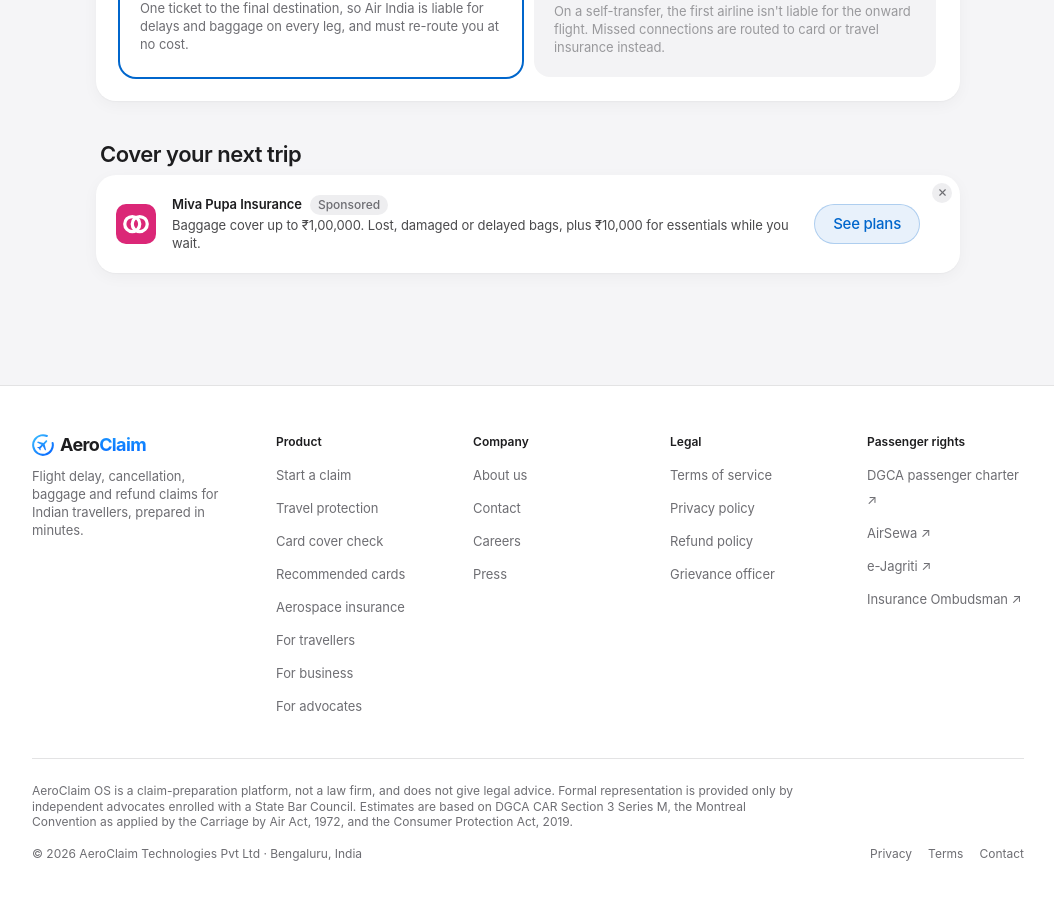
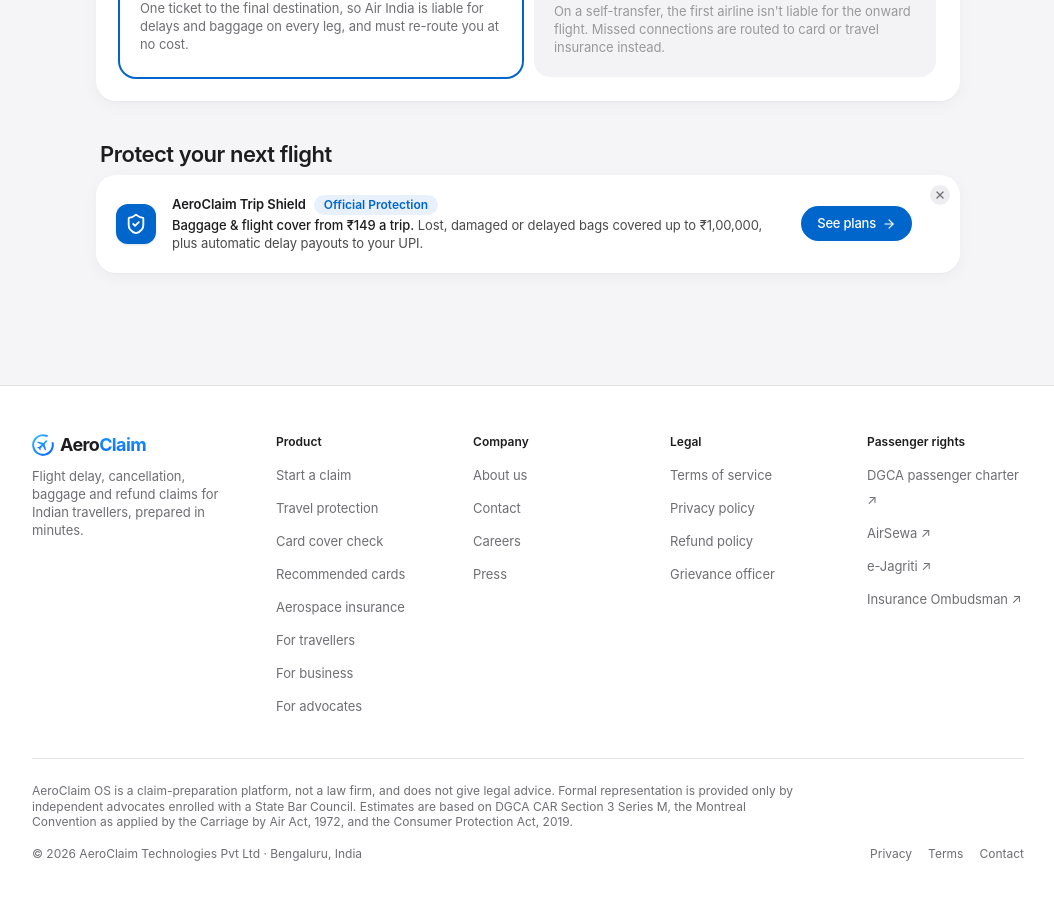
Before and after one commit to hashmicode-lead/aeroclaim, a Next.js app: page /audit/demo in a window 1280 px wide. Shown: the part 1932-2832 px from the top of the page, without its empty margins (112-1166 px from the left). Built offline with nearby package versions, Linux system fonts and the light colour scheme.

Commit message:
feat(protection): replace 3rd-party sponsored ads with AeroClaim official Trip Shield & Annual Pass

```diff
--- a/src/app/audit/demo/page.tsx
+++ b/src/app/audit/demo/page.tsx
@@ -175,8 +175,8 @@ export default function AuditPage() {
           </div>
         </Section>
         <section>
-          <h2 className="title-2 mb-2 px-1">Cover your next trip</h2>
-          <InsuranceAd variant="banner" index={1} />
+          <h2 className="title-2 mb-2 px-1">Protect your next flight</h2>
+          <InsuranceAd variant="banner" index={0} />
         </section>
       </div>
     </div>
--- a/src/components/InsuranceAd.tsx
+++ b/src/components/InsuranceAd.tsx
@@ -1,82 +1,109 @@
 "use client";
 
-import { X } from "lucide-react";
-import { BRAND_COLOR, BrandMark, type BrandId } from "./BrandMark";
+import { ArrowRight, ShieldCheck, X } from "lucide-react";
+import Link from "next/link";
 import { useState } from "react";
 
-/** Sample sponsored placements. Insurer names are placeholders chosen for the demo. */
-const ADS = [
+/** Official AeroClaim Protection recommendations. Replaces 3rd-party sponsored ads. */
+const PLANS = [
   {
-    id: "ztar",
-    mark: "ztar" as BrandId,
-    brand: "Ztar Health Insurance",
-    headline: "Delays over 4 hours pay out automatically",
-    body: "Flight-delay cover from ₹149 a trip. No forms: we track your flight and pay to your UPI.",
-    cta: "Get a quote",
+    id: "trip_shield",
+    brand: "AeroClaim Trip Shield",
+    badge: "Official Protection",
+    headline: "Baggage & flight cover from ₹149 a trip",
+    body: "Lost, damaged or delayed bags covered up to ₹1,00,000, plus automatic delay payouts to your UPI.",
+    cta: "See plans",
+    href: "/protection",
   },
   {
-    id: "mivapupa",
-    mark: "mivapupa" as BrandId,
-    brand: "Miva Pupa Insurance",
-    headline: "Baggage cover up to ₹1,00,000",
-    body: "Lost, damaged or delayed bags, plus ₹10,000 for essentials while you wait.",
-    cta: "See plans",
+    id: "annual_pass",
+    brand: "AeroClaim Annual Pass",
+    badge: "Frequent Flyer Pass",
+    headline: "Annual multi-trip cover for ₹2,999/yr",
+    body: "Unlimited domestic and international flights covered. Self-transfer connections and priority advocate escalation.",
+    cta: "Explore Annual Pass",
+    href: "/protection",
   },
   {
-    id: "fbi",
-    mark: "fbi" as BrandId,
-    brand: "FBI Health Insurance",
-    headline: "Annual multi-trip cover for ₹2,999",
-    body: "Unlimited international trips, medical cover up to ₹2 crore and missed connections.",
-    cta: "Compare covers",
+    id: "flight_guard",
+    brand: "AeroClaim Flight Guard",
+    badge: "Automated Payout",
+    headline: "Delays over 4 hours pay out automatically",
+    body: "Zero paperwork: we monitor live airport telemetry and transfer straight to your UPI if your flight is held up.",
+    cta: "Protect this flight",
+    href: "/protection",
   },
 ];
 
 export function InsuranceAd({ variant = "card", index = 0 }: { variant?: "card" | "banner" | "rail"; index?: number }) {
   const [hidden, setHidden] = useState(false);
-  const [clicked, setClicked] = useState(false);
   if (hidden) return null;
-  const ad = ADS[index % ADS.length];
+  const plan = PLANS[index % PLANS.length];
 
-  const Badge = <span className="caption rounded-full bg-fill px-2 py-0.5 font-medium text-muted">Sponsored</span>;
-  const Mark = <BrandMark id={ad.mark} size={40} title={ad.brand} />;
-  const Cta = (
-    <button className="btn-ghost shrink-0 border border-accent/25 bg-accent-soft text-accent transition-colors hover:bg-accent/15" onClick={() => setClicked(true)}>
-      {clicked ? "Quote sent to your email" : ad.cta}
-    </button>
+  const Badge = (
+    <span className="caption rounded-full bg-accent-soft px-2.5 py-0.5 font-semibold text-accent">
+      {plan.badge}
+    </span>
+  );
+
+  const IconMark = (
+    <span className="flex size-10 shrink-0 items-center justify-center rounded-xl bg-accent text-white shadow-sm">
+      <ShieldCheck size={22} aria-hidden />
+    </span>
+  );
+
+  const CtaLink = (
+    <Link
+      href={plan.href}
+      className="btn-primary shrink-0 py-2! px-4! text-[13px]! inline-flex items-center gap-1.5"
+    >
+      {plan.cta} <ArrowRight size={14} aria-hidden />
+    </Link>
   );
 
   if (variant === "banner")
     return (
-      <aside aria-label={`Advertisement: ${ad.brand}`} className="card reveal relative flex flex-wrap items-center gap-4 p-4 pr-9 sm:p-5 sm:pr-10">
-        {Mark}
+      <aside aria-label={plan.brand} className="card reveal relative flex flex-wrap items-center gap-4 p-4 pr-10 sm:p-5 sm:pr-12">
+        {IconMark}
         <div className="min-w-0 flex-1">
-          <div className="flex items-center gap-2">
-            <span className="footnote font-semibold">{ad.brand}</span>
+          <div className="flex flex-wrap items-center gap-2">
+            <span className="footnote font-semibold text-ink">{plan.brand}</span>
             {Badge}
           </div>
-          <p className="footnote mt-0.5 text-ink/80">{ad.headline}. {ad.body}</p>
+          <p className="footnote mt-0.5 text-ink/80">
+            <span className="font-medium text-ink">{plan.headline}.</span> {plan.body}
+          </p>
         </div>
-        {Cta}
-        <button aria-label="Close ad" className="absolute top-2 right-2 flex size-5 items-center justify-center rounded-full bg-fill text-muted hover:text-ink" onClick={() => setHidden(true)}>
-          <X size={11} strokeWidth={2.5} aria-hidden />
+        {CtaLink}
+        <button
+          aria-label="Close"
+          className="absolute top-2.5 right-2.5 flex size-5 items-center justify-center rounded-full bg-fill text-muted hover:text-ink transition-colors"
+          onClick={() => setHidden(true)}
+        >
+          <X size={12} strokeWidth={2.5} aria-hidden />
         </button>
       </aside>
     );
 
   return (
-    <aside aria-label={`Advertisement: ${ad.brand}`} className={`card reveal relative overflow-hidden p-6 ${variant === "rail" ? "" : ""}`}>
-      <div className="absolute -top-10 -right-10 size-32 rounded-full opacity-10" style={{ background: BRAND_COLOR[ad.mark] }} aria-hidden />
+    <aside aria-label={plan.brand} className="card reveal relative overflow-hidden p-6">
+      <div className="absolute -top-10 -right-10 size-32 rounded-full bg-accent/5" aria-hidden />
       <div className="relative flex items-center gap-3 pr-6">
-        {Mark}
-        <span className="headline">{ad.brand}</span>
-        {Badge}
+        {IconMark}
+        <div>
+          <span className="headline block">{plan.brand}</span>
+          <div className="mt-1">{Badge}</div>
+        </div>
       </div>
-      <p className="headline relative mt-4">{ad.headline}</p>
-      <p className="footnote relative mt-1 text-muted">{ad.body}</p>
-      <div className="relative mt-5">{Cta}</div>
-      <button aria-label="Close ad" className="absolute top-2.5 right-2.5 flex size-5 items-center justify-center rounded-full bg-fill text-muted hover:text-ink" onClick={() => setHidden(true)}>
-        <X size={11} strokeWidth={2.5} aria-hidden />
+      <p className="headline relative mt-4">{plan.headline}</p>
+      <p className="footnote relative mt-1 text-muted">{plan.body}</p>
+      <div className="relative mt-5">{CtaLink}</div>
+      <button
+        aria-label="Close"
+        className="absolute top-2.5 right-2.5 flex size-5 items-center justify-center rounded-full bg-fill text-muted hover:text-ink transition-colors"
+        onClick={() => setHidden(true)}
+      >
+        <X size={12} strokeWidth={2.5} aria-hidden />
       </button>
     </aside>
   );
```
